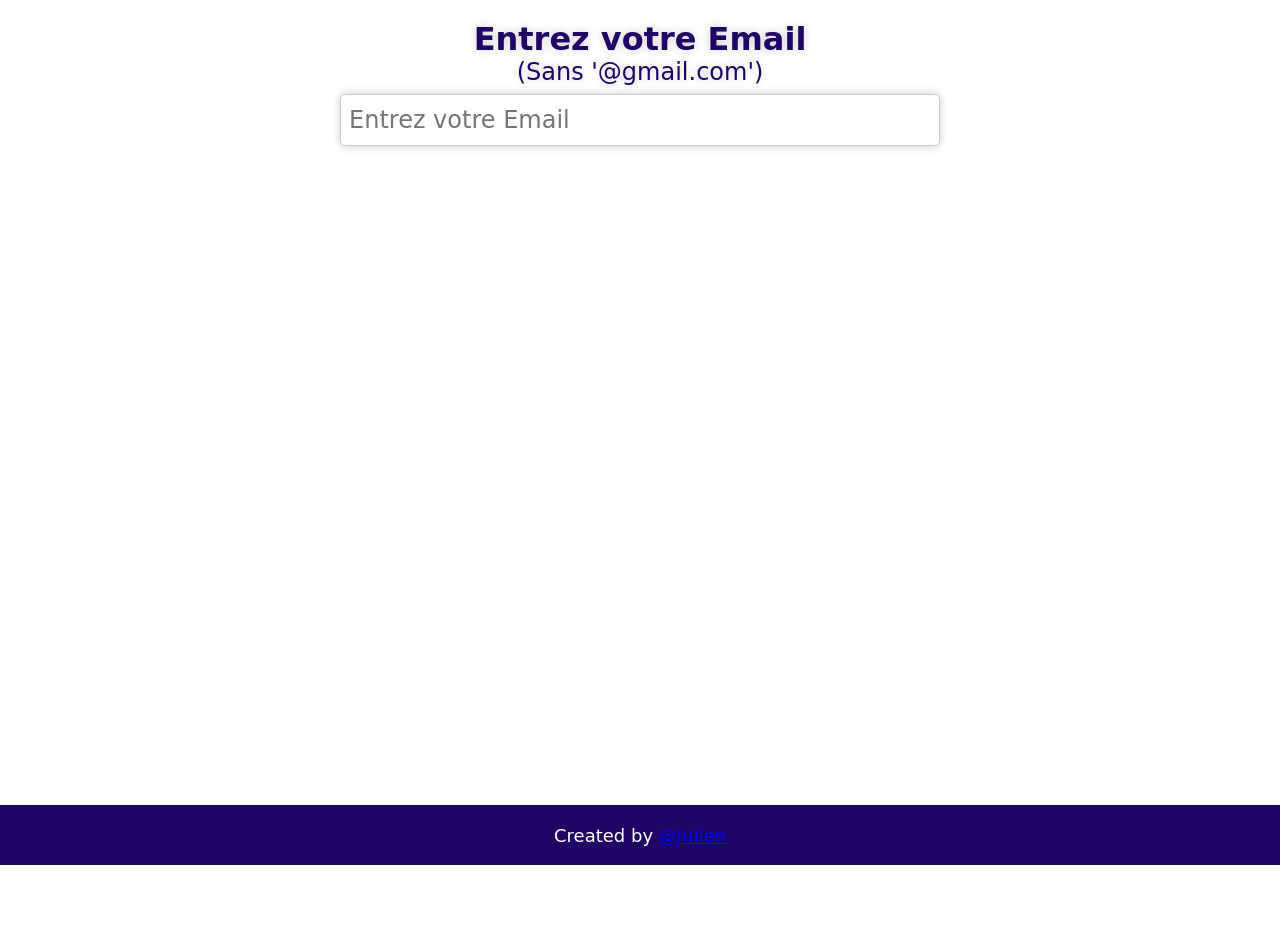
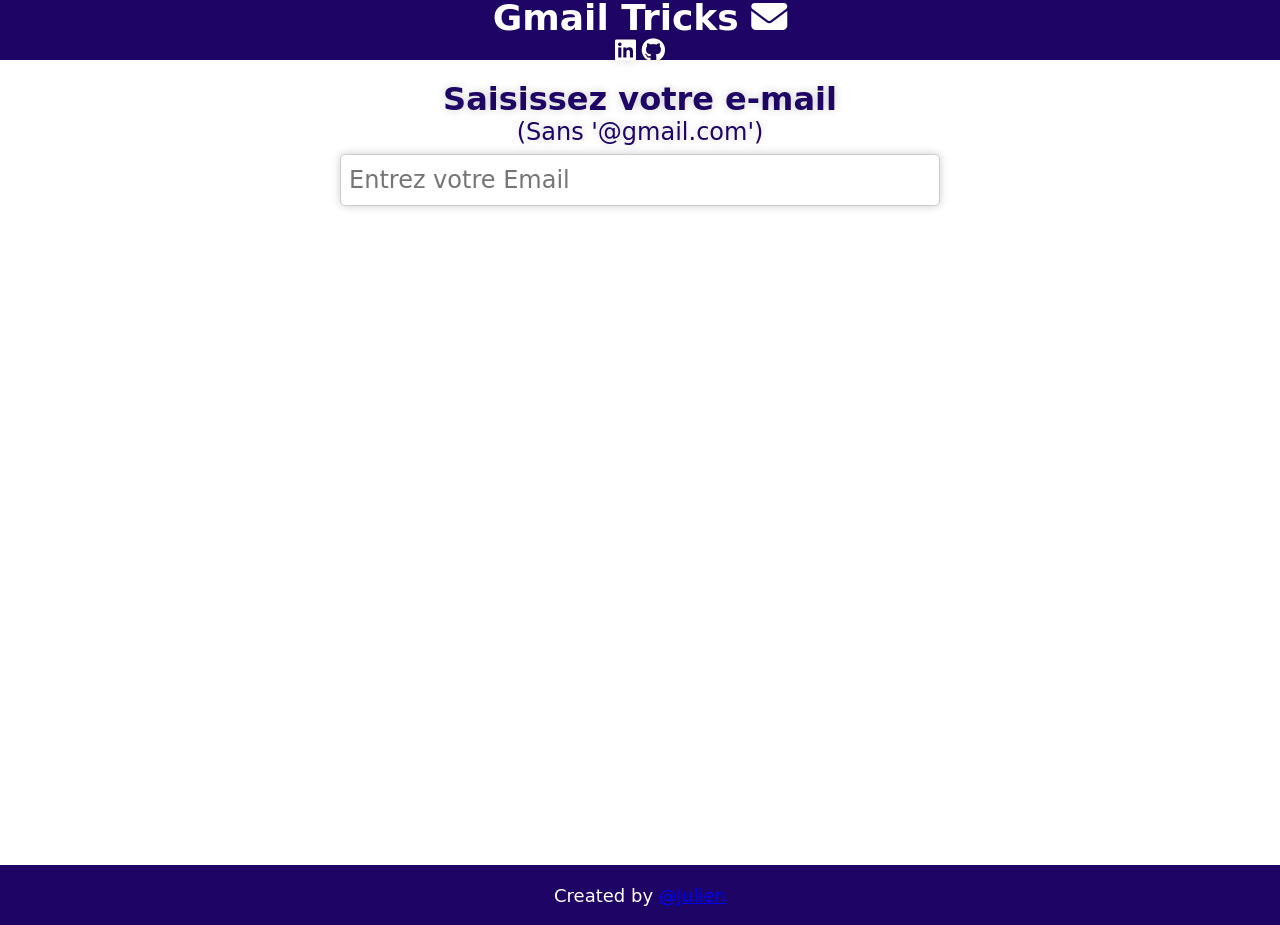
Before and after one commit to Klaimjht/gmail-dot-tricks, a plain HTML site: page index.html in a window 1280 px wide. Before the commit the page ends 865 px from the top, so only its background shows below. Drawn offline with Linux system fonts and the light colour scheme; a web font is replaced by a local one.

Commit message:
Add Header

```diff
--- a/index.html
+++ b/index.html
@@ -12,10 +12,14 @@
 </head>
 <body>
     <header>
-
+        <h1>Gmail Tricks  <i class="fas fa-envelope"></i></h1>
+        <div class="socials">
+            <a href="https://www.linkedin.com/in/julienawonga/" target="_blank"><i class="fab fa-linkedin"></i></a>
+            <a href="https://www.github.com/julienawonga/" target="_blank"><i class="fab fa-github"></i></a>
+        </div>
     </header>
     <main>
-        <h1>Entrez votre Email</h1>
+        <h1>Saisissez votre e-mail</h1>
         <span>(Sans '@gmail.com')</span>
         <p class="hidden"> <span id="result-length"></span> Resultats </p>
         <input type="text" id="email-input" placeholder="Entrez votre Email">
--- a/styles.css
+++ b/styles.css
@@ -27,6 +27,24 @@ body> main> h1{
 h1 + span {
     font-size: 1.5rem;
     color: #1e0465;
+    text-shadow: 0 0 10px rgba(0,0,0,0.2);
+}
+
+header{
+    width: 100%;
+    height: 60px;
+    display: flex;
+    flex-direction: column;
+    justify-content: center;
+    align-items: center;
+    background-color: #1e0465;
+    font-size: 18px;
+    color: #fff;
+}
+
+header > div >a > i {
+    font-size: 1.5rem;
+    color: #fff;
     text-shadow: 0 0 10px rgba(0,0,0,0.2);
 }
 
```
